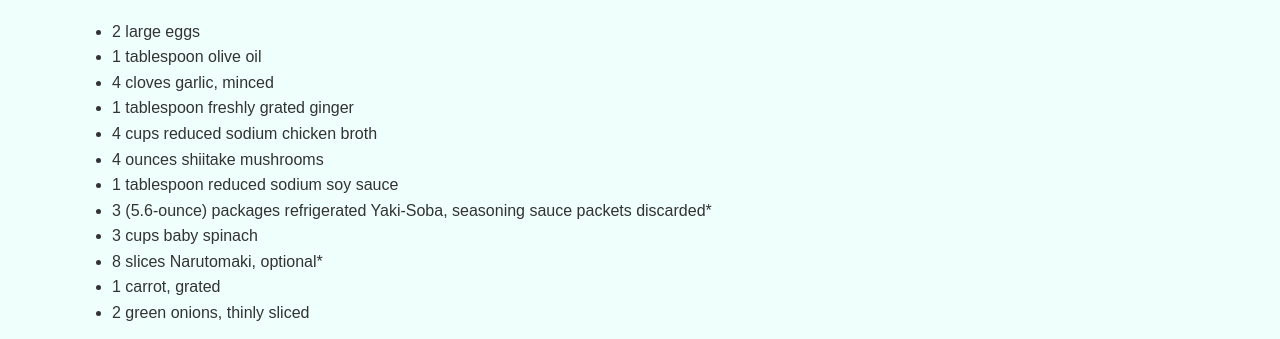
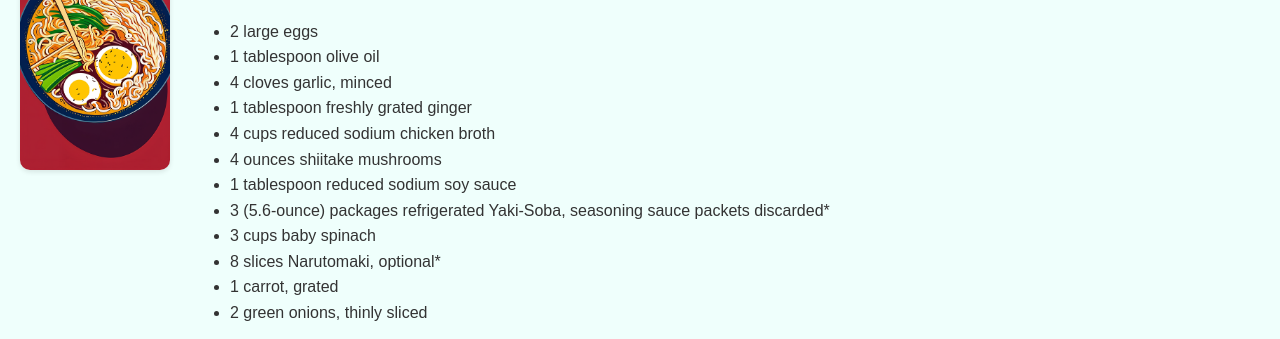
Before and after one commit to robotamerica/odin-recipes, a plain HTML site: page recipes/ramen.html in a window 1280 px wide. Shown: the part 172-511 px from the top of the page. Drawn offline with Linux system fonts and the light colour scheme.

Commit message:
fixed recipe image sizes

```diff
--- a/assets/css/styles.css
+++ b/assets/css/styles.css
@@ -20,7 +20,7 @@ body {
 .floating-image {
     position: sticky;
     top: 1.25rem;
-    width: 2rem;
+    width: 9.375rem;
     border-radius: 0.625rem;
     box-shadow: 0 0.125rem 0.3125rem rgba(0, 0, 0, 0.1);
     align-self: flex-start;
```
